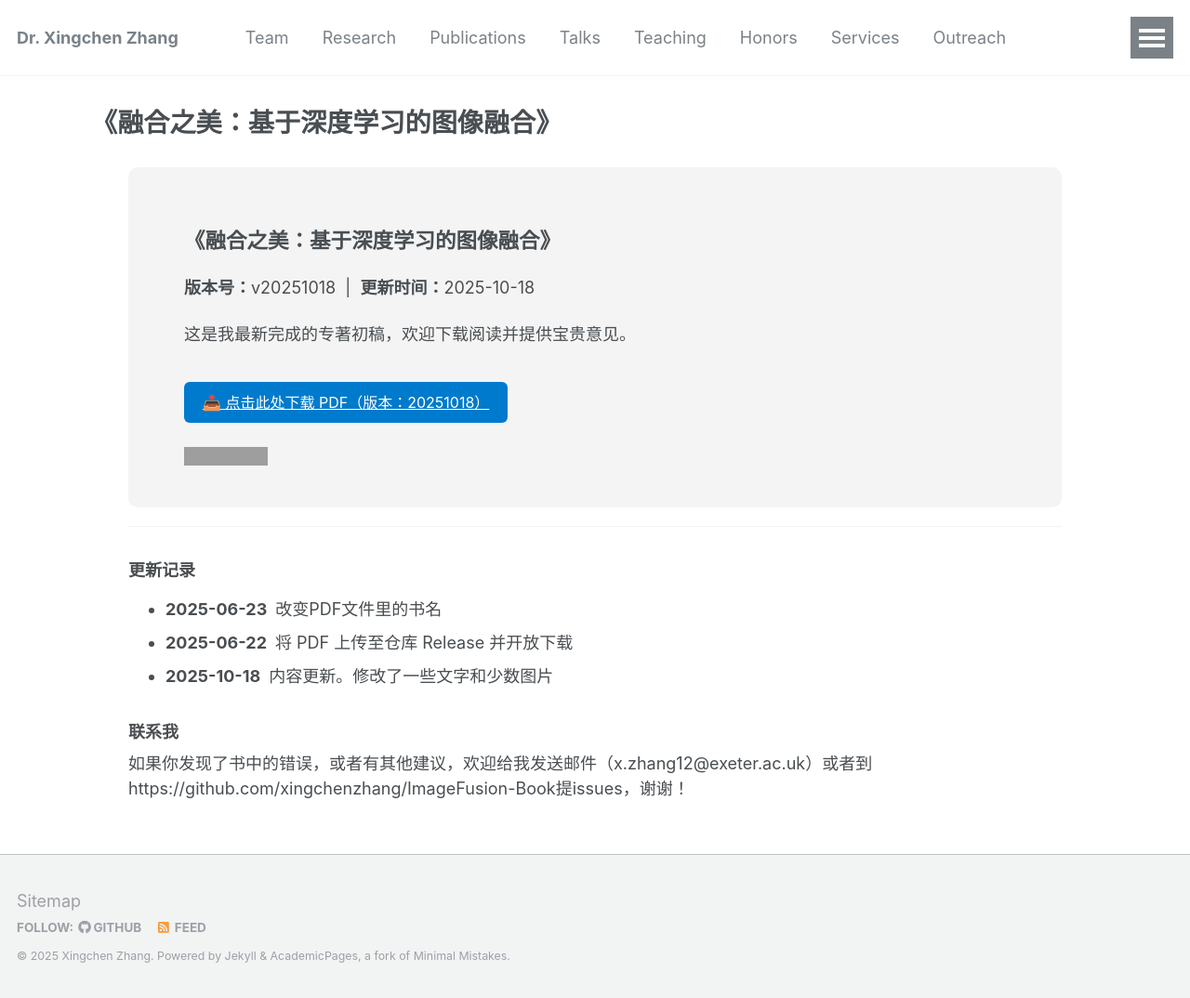
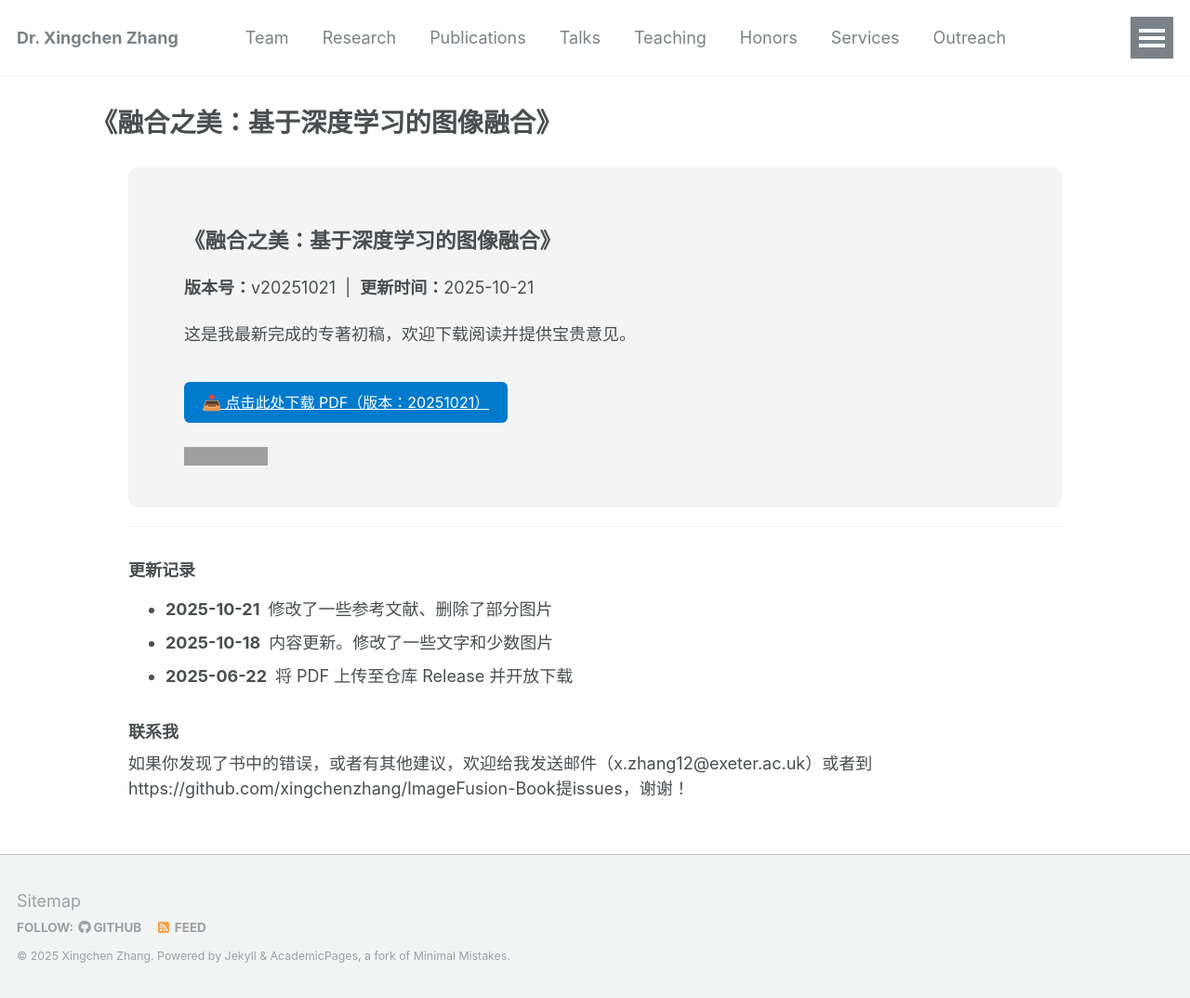
Before and after one commit to xingchenzhang/xingchenzhang.github.io, a Jekyll site: the page built from other_pages/imagefusionbook.md, in a window 1280 px wide. Shown: the whole page at 93% size. Built offline with Jekyll 4.4.1, drawn with Linux system fonts in a browser that asks for light colours; grey boxes are pictures that could not be loaded.

Commit message:
update book page

```diff
--- a/other_pages/imagefusionbook.md
+++ b/other_pages/imagefusionbook.md
@@ -45,14 +45,14 @@ full-width: true
 
 <div class="book-section">
   <h2>《融合之美：基于深度学习的图像融合》</h2>
-  <p><strong>版本号：</strong>v20251018 &nbsp;|&nbsp; <strong>更新时间：</strong>2025-10-18</p>
+  <p><strong>版本号：</strong>v20251021 &nbsp;|&nbsp; <strong>更新时间：</strong>2025-10-21</p>
 
   <p>这是我最新完成的专著初稿，欢迎下载阅读并提供宝贵意见。</p>
 
   <!-- 下载按钮：指向 Release 的 PDF 直链 -->
   <a class="download-button"
      href="https://github.com/xingchenzhang/xingchenzhang.github.io/releases/latest/download/ImageFusionBook.pdf">
-     📥 点击此处下载 PDF（版本：20251018）
+     📥 点击此处下载 PDF（版本：20251021）
   </a>
 
   <!-- GitHub Release 实时下载次数徽章 -->
@@ -65,9 +65,9 @@ full-width: true
 ---
 
 ### 更新记录
-* **2025-06-23** 改变PDF文件里的书名
+* **2025-10-21** 修改了一些参考文献、删除了部分图片
+* **2025-10-18** 内容更新。修改了一些文字和少数图片
 * **2025-06-22** 将 PDF 上传至仓库 Release 并开放下载
-* **2025-10-18** 内容更新。修改了一些文字和少数图片
 
 ### 联系我
 如果你发现了书中的错误，或者有其他建议，欢迎给我发送邮件（x.zhang12@exeter.ac.uk）或者到https://github.com/xingchenzhang/ImageFusion-Book提issues，谢谢！
```
